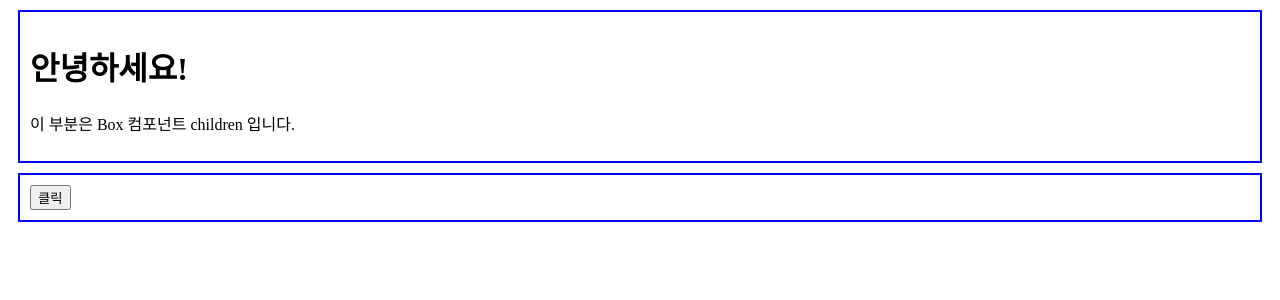
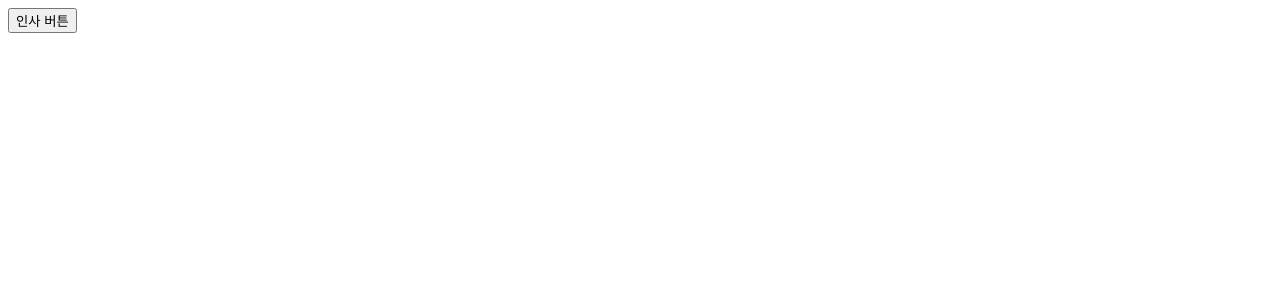
Before and after one commit to ddozero/React-Study, a React (Vite) app in the folder my-first-react/: page / in a window 1280 px wide. Shown: the top 300 px of the page. Built offline with nearby package versions, Linux system fonts and the light colour scheme.

Commit message:
✨ Feat: 09.JSX React Event

```diff
--- a/my-first-react/src/main.jsx
+++ b/my-first-react/src/main.jsx
@@ -1,21 +1,16 @@
-import { createRoot } from 'react-dom/client';
-import Box from './Box';
+import {createRoot} from 'react-dom/client';
 
+function App(){
+  const sayHi = (name, e) => {
+    alert(`${name}님, 안녕하세요`);
+    alert(`발생한 이벤트는 ${e.type}`)
+  }
 
-function App() {
-  return (
-    <div>
-      <Box>
-        <h1>안녕하세요!</h1>
-        <p>이 부분은 Box 컴포넌트 children 입니다.</p>
-      </Box>
-      <Box>
-        <button>클릭</button>
-      </Box>
-    </div>
+  return(
+    <button onDoubleClick={(event) => sayHi("홍길동", event)}>인사 버튼</button>
   )
 }
 
 createRoot(document.getElementById('root')).render(
-  <App />
-);
+  <App/>
+)
```
